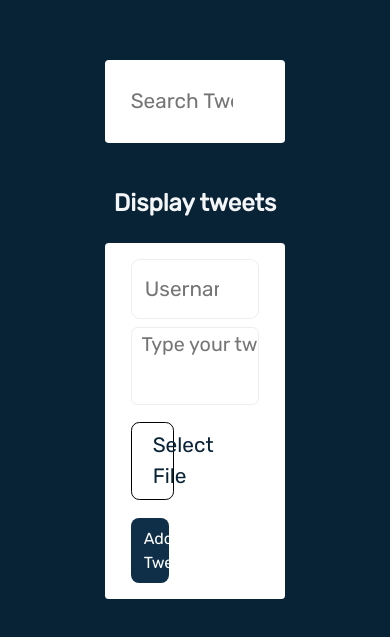
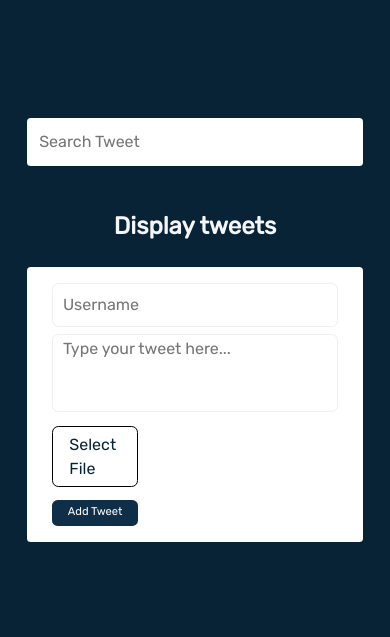
Before and after one commit to slyde619/MIni-tweet, a plain HTML site: page index.html in a window 390 px wide. Shown: the part 113-750 px from the top of the page. Drawn offline with nearby package versions, Linux system fonts and the light colour scheme.

Commit message:
added media queries

```diff
--- a/style.css
+++ b/style.css
@@ -149,7 +149,7 @@ body {
 }
 
 #file-input-label {
-  font-size: 1.3em;
+  font-size: 1.2rem;
   padding: 0.34em 1em;
   border: 1px solid black;
   border-radius: 0.4em;
@@ -234,3 +234,40 @@ body {
 .d-none{
   display: none;
 }
+
+
+/* Media Query rule */
+@media only screen and (max-width: 900px){
+  #app{
+    width: 100%;
+    max-width: 700px;
+  }
+
+  .form-group{
+    padding: .18em;
+    width: 90%;
+  }
+
+  .display-tweet ul{
+    padding: .45em 1.36em;
+    max-width: 400px;
+  }
+
+  .btn{
+    padding: .4em .48em;
+    font-size: .7rem;
+  }
+
+  .form-group input {
+    font-size: 1rem;
+  }
+
+  .form-group__textbox::placeholder,
+  .form-group input::placeholder {
+    font-size: 1rem;
+  }
+
+  #file-input-label {
+    font-size: 1em;
+  }
+}
```
